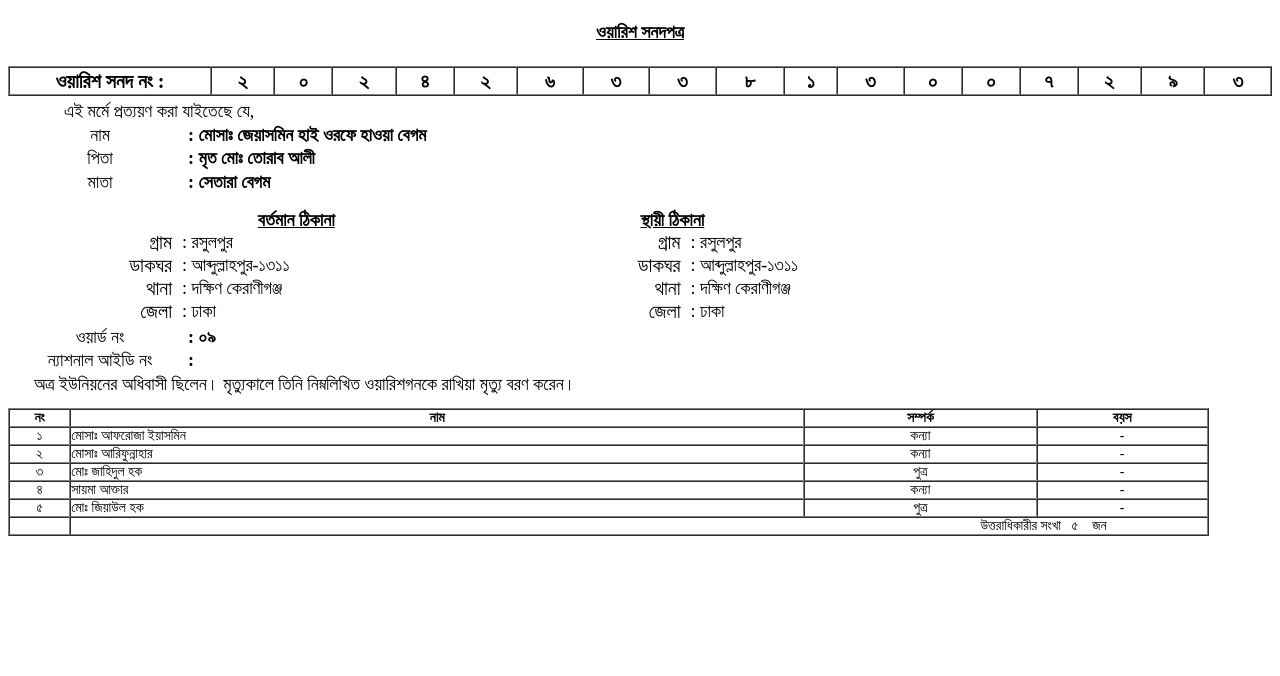
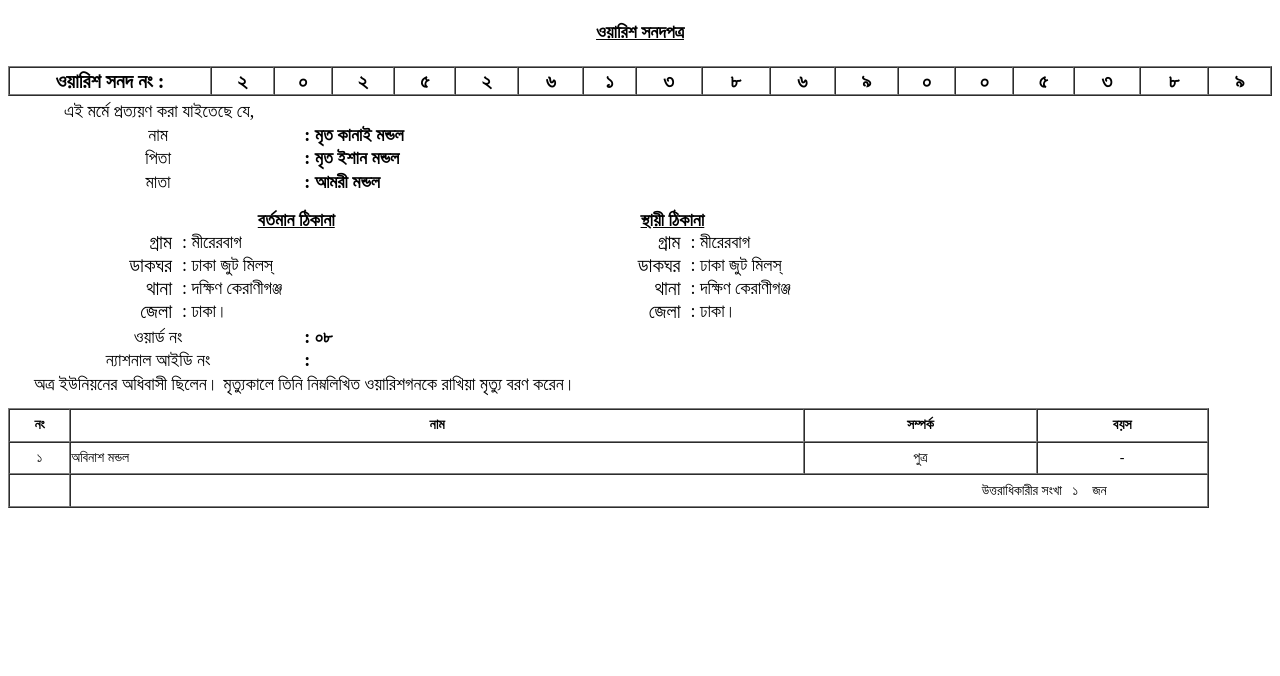
Before and after one commit to suvaddaup/index.php-onlinetrack-warish_onosondan-tid-20252613869005389, a plain HTML site: page index.html in a window 1280 px wide. Shown: the part 124-800 px from the top of the page. Drawn offline with Linux system fonts and the light colour scheme.

Commit message:
Update index.html

```diff
--- a/index.html
+++ b/index.html
@@ -1,172 +1,157 @@
 <html>
-
 	<head>
 	<meta charset="utf-8">
-    <base href="https://www.bastaup.com/">
+	<base href="https://www.suvaddaup.com/"/>
 	</head>
+	<body>
 
-<body>
-    <!--header div start here---->
-    <table height="120px" border="0px" style="width:100%;margin:0px auto;" cellspacing="0" cellpadding="0">
-        <tbody>
+		  <!------header div start here---->
+
+		<table  height="120px" border="0px"  style="width:100%;margin:0px auto;" cellspacing="0" cellpadding="0">
 			<tr>
-                <td style="width:1.5in; text-align:center;"><img src="logo_images/logo.png" height="80px" width="80px"></td>
-                <td style="text-align:center;height:60px;font-family:SolaimanLipi;thoma;">
-                    <font style="font-size:21px;letter-spacing:2px; font-weight:bold; color:blue; width:5.5in;">বাস্তা ইউনিয়ন পরিষদ</font> <br>
-                    <font style="font-size:12px; font-weight:bold;">বাস্তা <br> কেরানীগঞ্জ,&nbsp;ঢাকা-১৩১০ <br> ফোন : 0,&nbsp;০১৭১১৮০১৬৩০</font>
+				<td style="width:1.5in; text-align:center;"><img src="logo_images/logo.png" height="80px" width="80px"/></td>
+				<td style="text-align:center;height:60px;font-family:SolaimanLipi;thoma;"><font style="font-size:21px;letter-spacing:2px; font-weight:bold; color:blue; width:5.5in;">শুভাঢ্যা ইউনিয়ন পরিষদ</font>  <br />
+					<font style="font-size:12px; font-weight:bold;">শুভাঢ্যা <br />
+										ডাকঘর:শুভাঢ্যা,উপজেলা:কেরানীগঞ্জ,&nbsp;জেলা:ঢাকা-১৩১০ <br />
+					ফোন : ০১৭১৬০৮০০৫১,&nbsp;</font>
 									</td>
 				<td style="width:1.5in;"></td>
 			</tr>
-        </tbody>
 		</table>
-    <!--header div close here---->
-    <table align="center" style="height:42px; border:1px; margin-top:5px; margin-bottom:15px;">
-        <tbody>
+
+
+
+		 <!----header div close here---->
+
+		 <table align="center"  style="height:42px; border:1px; margin-top:5px; margin-bottom:15px;">
 			<tr>
-                <td style="padding-top:5px;">
-                    <font style="font-weight:bold; font-size:18px;"><u>ওয়ারিশ সনদপত্র</u></font>
-                </td>
+				<td style="padding-top:5px;"><font style="font-weight:bold; font-size:18px;"><u>ওয়ারিশ সনদপত্র</u></font></td>
 			</tr>
-        </tbody>
 		 </table>
+
 		<table border="1" style=" height:30px; width:100% " cellpadding="0" cellspacing="0">
-        <tbody>
 			<tr>
-                <td style="width:200px; text-align:center; font-size:20px; font-weight:bold;">ওয়ারিশ সনদ নং :</td>
+				<td style="width:200px; text-align:center; font-size:20px; font-weight:bold;">ওয়ারিশ সনদ  নং :</td>
+
 				<td style="text-align:center; font-weight:bold; font-size:20px;">২</td>
+
 				<td style="text-align:center; font-weight:bold; font-size:20px;">০</td>
+
 				<td style="text-align:center; font-weight:bold; font-size:20px;">২</td>
-                <td style="text-align:center; font-weight:bold; font-size:20px;">৪</td>
+
+				<td style="text-align:center; font-weight:bold; font-size:20px;">৫</td>
+
 				<td style="text-align:center; font-weight:bold; font-size:20px;">২</td>
+
 				<td style="text-align:center; font-weight:bold; font-size:20px;">৬</td>
+
+				<td style="text-align:center; font-weight:bold; font-size:20px;">১</td>
+
 				<td style="text-align:center; font-weight:bold; font-size:20px;">৩</td>
+
+				<td style="text-align:center; font-weight:bold; font-size:20px;">৮</td>
+
+				<td style="text-align:center; font-weight:bold; font-size:20px;">৬</td>
+
+				<td style="text-align:center; font-weight:bold; font-size:20px;">৯</td>
+
+				<td style="text-align:center; font-weight:bold; font-size:20px;">০</td>
+
+				<td style="text-align:center; font-weight:bold; font-size:20px;">০</td>
+
+				<td style="text-align:center; font-weight:bold; font-size:20px;">৫</td>
+
 				<td style="text-align:center; font-weight:bold; font-size:20px;">৩</td>
+
 				<td style="text-align:center; font-weight:bold; font-size:20px;">৮</td>
-                <td style="text-align:center; font-weight:bold; font-size:20px;">১</td>
-                <td style="text-align:center; font-weight:bold; font-size:20px;">৩</td>
-                <td style="text-align:center; font-weight:bold; font-size:20px;">০</td>
-                <td style="text-align:center; font-weight:bold; font-size:20px;">০</td>
-                <td style="text-align:center; font-weight:bold; font-size:20px;">৭</td>
-                <td style="text-align:center; font-weight:bold; font-size:20px;">২</td>
+
 				<td style="text-align:center; font-weight:bold; font-size:20px;">৯</td>
-                <td style="text-align:center; font-weight:bold; font-size:20px;">৩</td>
 							</tr>
-        </tbody>
 		</table>
+
 		<table border="0" style="height:300px; width:100%; padding-left:5px;" cellspacing="0">
-        <tbody>
 				<tr>
-                <td colspan="4" align="left" style="font-size:18px;text-indent:50px; padding-top:5px;">এই মর্মে প্রত্যয়ণ করা যাইতেছে যে,</td>
+					<td  colspan="4" align="left" style="font-size:18px;text-indent:50px; padding-top:5px;">এই মর্মে প্রত্যয়ণ  করা যাইতেছে  যে,</td>
 				</tr>
 				<tr>
-                <td style="font-size:18px; text-align:center; font-color:black; ">নাম </td>
-                <td>
-                    <font style="font-size:18px;  font-weight:bold;">: মোসাঃ জেয়াসমিন হাই ওরফে হাওয়া বেগম</font>
-                </td>
+					<td  style="font-size:18px; text-align:center; font-color:black; ">নাম   </td>
+					<td><font style="font-size:18px;  font-weight:bold;">: মৃত কানাই মন্ডল
+					 </font></td>
 					<td></td>
 					<td></td>
 				</tr>
 				<tr>
-                <td style="font-size:18px; text-align:center; ">পিতা </td>
-                <td>
-                    <font style="font-size:18px;  font-weight:bold;">: মৃত মোঃ তোরাব আলী</font>
-                </td>
+					<td  style="font-size:18px; text-align:center; ">পিতা </td>
+					<td><font style="font-size:18px;  font-weight:bold;">: মৃত ইশান মন্ডল</font></td>
 					<td></td>
 					<td></td>
 				</tr>
 				<tr>
-                <td style="font-size:18px; text-align:center;">মাতা </td>
-                <td>
-                    <font style="font-size:18px;  font-weight:bold;">: সেতারা বেগম</font>
-                </td>
+					<td  style="font-size:18px; text-align:center;">মাতা </td>
+					<td><font style="font-size:18px;  font-weight:bold;">:  আমরী মন্ডল</font></td>
 					<td></td>
 					<td></td>
 				</tr>
 				<tr>
 					<td colspan="2" style="width:45%; padding-top:15px;">
 						<table width="100%" border="0" cellpadding="0" cellspacing="0">
-                        <tbody>
 							<tr>
-                                <td colspan="2">
-                                    <p style="text-align:left;text-decoration:underline;font-size:18px;text-align:center;font-weight:bold;"> বর্তমান ঠিকানা </p>
-                                </td>
+								<td colspan="2"><p style="text-align:left;text-decoration:underline;font-size:18px;text-align:center;font-weight:bold;">  বর্তমান ঠিকানা  </p></td>
 							</tr>
 							<tr>
 								<td style="width:148px;text-align:right; padding-right:10px; font-size:20px;">গ্রাম</td>
-                                <td>
-                                    <font style="font-size:18px;">: রসুলপুর</font>
-                                </td>
+								<td><font style="font-size:18px;">: মীরেরবাগ</font></td>
 							</tr>
 							<tr>
 								<td style="width:158px;text-align:right; padding-right:10px; font-size:20px;">ডাকঘর</td>
-                                <td>
-                                    <font style="font-size:18px;">: আব্দুল্লাহপুর-১৩১১</font>
-                                </td>
+								<td> <font style="font-size:18px;">: ঢাকা জুট মিলস্</font></td>
 							</tr>
 							<tr>
 								<td style="width:158px;text-align:right; padding-right:10px; font-size:20px;">থানা</td>
-                                <td>
-                                    <font style="font-size:18px;">: দক্ষিণ কেরাণীগঞ্জ</font>
-                                </td>
+								<td><font style="font-size:18px;">: দক্ষিণ কেরাণীগঞ্জ</font></td>
 							</tr>
 							<tr>
 								<td style="width:158px;text-align:right; padding-right:10px; font-size:20px;">জেলা</td>
-                                <td>
-                                    <font style="font-size:18px;">: ঢাকা</font>
-                                </td>
+								<td><font style="font-size:18px;">: ঢাকা।</font> </td>
 							</tr>
-                        </tbody>
 						</table>
 					</td>
 					<td colspan="2" style="width:55%;padding-top:15px;">
 						<table width="100%" border="0" cellpadding="0" cellspacing="0">
-                        <tbody>
 							<tr>
-                                <td colspan="2">
-                                    <p style="text-align:left; text-decoration:underline;font-size:18px;padding-left:60px;font-weight:bold;"> স্থায়ী ঠিকানা </p>
-                                </td>
+								<td colspan="2"><p style="text-align:left; text-decoration:underline;font-size:18px;padding-left:60px;font-weight:bold;"> স্থায়ী ঠিকানা </p> </td>
 							</tr>
 							<tr>
 								<td style="width:100px;text-align:right; padding-right:10px; font-size:20px;">গ্রাম</td>
-                                <td>
-                                    <font style="font-size:18px;">: রসুলপুর</font>
-                                </td>
+								<td><font style="font-size:18px;">: মীরেরবাগ</font></td>
 							</tr>
 							<tr>
 								<td style="text-align:right; padding-right:10px; font-size:20px;">ডাকঘর </td>
-                                <td>
-                                    <font style="font-size:18px;">: আব্দুল্লাহপুর-১৩১১</font>
-                                </td>
+								<td><font style="font-size:18px;">: ঢাকা জুট মিলস্</font></td>
 							</tr>
 							<tr>
 								<td style="text-align:right; padding-right:10px; font-size:20px;">থানা</td>
-                                <td>
-                                    <font style="font-size:18px;">: দক্ষিণ কেরাণীগঞ্জ</font>
-                                </td>
+								<td><font style="font-size:18px;">: দক্ষিণ কেরাণীগঞ্জ</font></td>
 							</tr>
 							<tr>
 								<td style="text-align:right; padding-right:10px; font-size:20px;">জেলা</td>
-                                <td>
-                                    <font style="font-size:18px;">: ঢাকা</font>
-                                </td>
+								<td><font style="font-size:18px;">: ঢাকা।</font>  </td>
 							</tr>
-                        </tbody>
 						</table>
 					</td>
 				</tr>
+
+
 				<tr>
-                <td nowrap style="font-size:18px; text-align:center;">ওয়ার্ড নং </td>
-                <td>
-                    <font style="font-size:18px;  font-weight:bold;">: ০৯</font>
-                </td>
+					<td  nowrap style="font-size:18px; text-align:center;">ওয়ার্ড নং </td>
+					<td><font style="font-size:18px;  font-weight:bold;">: ০৮ </font></td>
 					<td></td>
 					<td></td>
 				</tr>
+
 				<tr>
-                <td nowrap style="font-size:18px; text-align:center;">ন্যাশনাল আইডি নং </td>
-                <td>
-                    <font style="font-size:18px;  font-weight:bold;">: </font>
-                </td>
+					<td  nowrap style="font-size:18px; text-align:center;">ন্যাশনাল আইডি নং  </td>
+					<td><font style="font-size:18px;  font-weight:bold;">:  </font></td>
 					<td></td>
 					<td></td>
 				</tr>
@@ -175,10 +160,8 @@
 						<font style="font-size:18px; padding-left:20px;"> অত্র ইউনিয়নের অধিবাসী ছিলেন। মৃত্যুকালে তিনি নিম্নলিখিত ওয়ারিশগনকে রাখিয়া মৃত্যু বরণ করেন।</font>
 					</td>
 				</tr>
-        </tbody>
 		</table>
 		<table cellpadding="0" cellspacing="0" style="min-height:100px; width:95%; margin-top:12px;font-size:14px;" border="1">
-        <tbody>
 			<tr>
 				<th style="width:5%;text-align:center;">নং</th>
 				<th style="width:60%;">নাম</th>
@@ -187,38 +170,14 @@
 </tr>
 								<tr>
 						<td style="text-align:center;">১</td>
-						<td style=""> মোসাঃ আফরোজা ইয়াসমিন </td>
-						<td style="text-align:center;">কন্যা</td>
-						<td style="text-align:center;" >-</td>
-					</tr>
-										<tr>
-						<td style="text-align:center;">২</td>
-						<td style=""> মোসাঃ আরিফুন্নাহার</td>
-						<td style="text-align:center;">কন্যা</td>
-						<td style="text-align:center;" >-</td>
-					</tr>
-										<tr>
-						<td style="text-align:center;">৩</td>
-						<td style=""> মোঃ জাহিদুল হক</td>
-						<td style="text-align:center;">পুত্র</td>
-						<td style="text-align:center;" >-</td>
-					</tr>
-										<tr>
-						<td style="text-align:center;">৪</td>
-						<td style=""> সায়মা আক্তার</td>
-						<td style="text-align:center;">কন্যা</td>
-						<td style="text-align:center;" >-</td>
-					</tr>
-										<tr>
-						<td style="text-align:center;">৫</td>
-						<td style=""> মোঃ জিয়াউল হক</td>
+						<td style=""> অবিনাশ মন্ডল</td>
 						<td style="text-align:center;">পুত্র</td>
 						<td style="text-align:center;" >-</td>
 
 					</tr>
 															<tr>
 					 <td></td>
-					 <td colspan='3' style="text-align:right;padding-right:100px;">উত্তরাধিকারীর সংখা <span id=''>&nbsp;&nbsp;৫&nbsp;&nbsp;</span>&nbsp;&nbsp;জন</td>
+					 <td colspan='3' style="text-align:right;padding-right:100px;">উত্তরাধিকারীর সংখা <span id=''>&nbsp;&nbsp;১&nbsp;&nbsp;</span>&nbsp;&nbsp;জন</td>
 					</tr>
 
 
@@ -226,4 +185,9 @@
 
 
 
-		<script>
+		</script>
+
+
+	</body>
+
+			</html>
```
Lines whose indentation alone changed are shown as unchanged.
